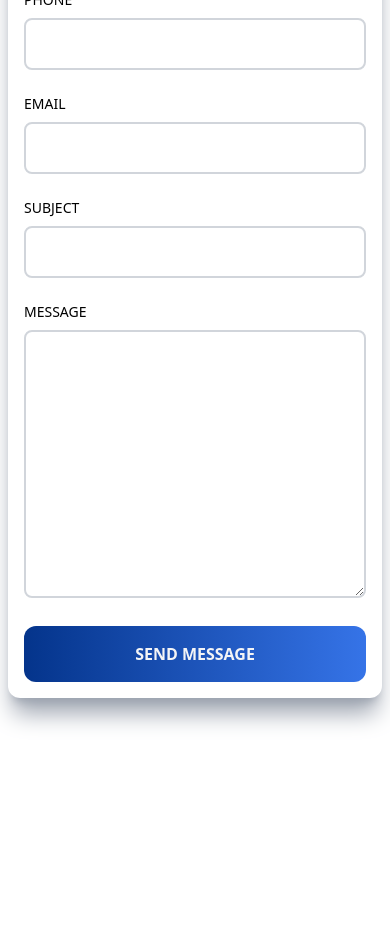
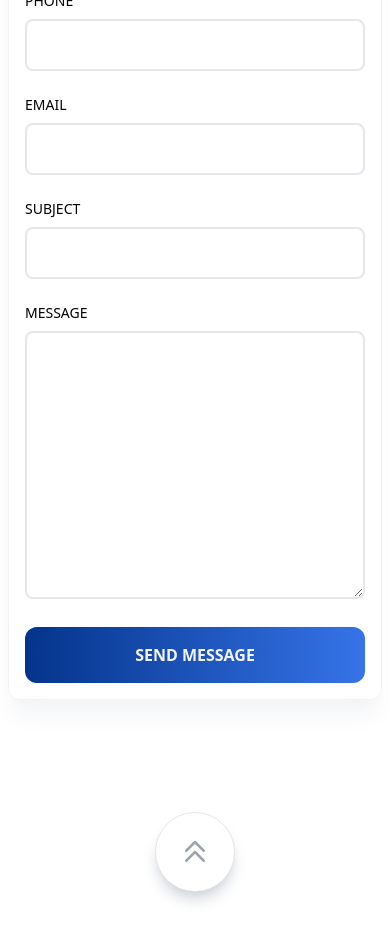
Before and after one commit to dopecello/next-portfolio, a Next.js app: page / in a window 390 px wide. Shown: the part 5700-6640 px from the top of the page. Before the commit the page ends 6462 px from the top, so only its background shows below. Built offline with nearby package versions, Linux system fonts and the light colour scheme.

Commit message:
fianl touch on Contact component styling

```diff
--- a/components/Contact.jsx
+++ b/components/Contact.jsx
@@ -3,6 +3,8 @@ import Image from 'next/image'
 import { FaLinkedinIn, FaGithub } from 'react-icons/fa'
 import { AiOutlineMail } from 'react-icons/ai'
 import { BsFillPersonLinesFill } from 'react-icons/bs'
+import { HiOutlineChevronDoubleUp } from 'react-icons/hi'
+import Link from 'next/link'
 
 const Contact = () => {
     return (
@@ -28,16 +30,16 @@ const Contact = () => {
                                 <p className='pt-4'>I am available for full-time positions worldwide.</p> <p>Contact me and let&apos;s get started.</p>
                                 <p className='uppercase pt-8'>Connect with me</p>
                                 <div className='flex items-center justify-between py-4'>
-                                    <div className='rounded-full shadow-lg shadow-gray-300 p-6 cursor-pointer hover:scale-105 ease-in duration-300 border border-black/5'>
+                                    <div className='rounded-full shadow-lg shadow-gray-300 p-6 cursor-pointer hover:scale-105 ease-in duration-300 border border-black/10'>
                                         <FaLinkedinIn />
                                     </div>
-                                    <div className='rounded-full shadow-lg shadow-gray-300 p-6 cursor-pointer hover:scale-105 ease-in duration-300 border border-black/5'>
+                                    <div className='rounded-full shadow-lg shadow-gray-300 p-6 cursor-pointer hover:scale-105 ease-in duration-300 border border-black/10'>
                                         <FaGithub />
                                     </div>
-                                    <div className='rounded-full shadow-lg shadow-gray-300 p-6 cursor-pointer hover:scale-105 ease-in duration-300 border border-black/5'>
+                                    <div className='rounded-full shadow-lg shadow-gray-300 p-6 cursor-pointer hover:scale-105 ease-in duration-300 border border-black/10'>
                                         <AiOutlineMail />
                                     </div>
-                                    <div className='rounded-full shadow-lg shadow-gray-300 p-6 cursor-pointer hover:scale-105 ease-in duration-300 border border-black/5'>
+                                    <div className='rounded-full shadow-lg shadow-gray-300 p-6 cursor-pointer hover:scale-105 ease-in duration-300 border border-black/10'>
                                         <BsFillPersonLinesFill />
                                     </div>
                                 </div>
@@ -45,37 +47,41 @@ const Contact = () => {
                         </div>
                     </div>
                     {/* right-side */}
-                    <div className='col-span-3 w-full h-auto shadow-xl shadow-gray-400 rounded-xl lg:p-4'>
+                    <div className='col-span-3 w-full h-auto shadow-xl shadow-gray-100 rounded-xl lg:p-4 border border-black/5'>
                         <div className='p-4'>
                             <form>
                                 <div className='grid md:grid-cols-2 gap-4 w-full py-2'>
                                     <div className='flex flex-col'>
                                         <label className='uppercase text-sm py-2'>Name</label>
-                                        <input className='border-2 rounded-lg p-3 flex border-gray-300' type="text" />
+                                        <input className='border-2 rounded-lg p-3 flex border-gray-200' type="text" />
                                     </div>
                                     <div className='flex flex-col'>
                                         <label className='uppercase text-sm py-2'>Phone</label>
-                                        <input className='border-2 rounded-lg p-3 flex border-gray-300' type="text" />
+                                        <input className='border-2 rounded-lg p-3 flex border-gray-200' type="text" />
                                     </div>
                                 </div>
                                 <div className='flex flex-col py-2'>
                                     <label className='uppercase text-sm py-2'>Email</label>
-                                    <input className='border-2 rounded-lg p-3 flex border-gray-300' type="email" />
+                                    <input className='border-2 rounded-lg p-3 flex border-gray-200' type="email" />
                                 </div>
                                 <div className='flex flex-col py-2'>
                                     <label className='uppercase text-sm py-2'>Subject</label>
-                                    <input className='border-2 rounded-lg p-3 flex border-gray-300' type="text" />
+                                    <input className='border-2 rounded-lg p-3 flex border-gray-200' type="text" />
                                 </div>
                                 <div className='flex flex-col py-2'>
                                     <label className='uppercase text-sm py-2'>Message</label>
-                                    <textarea className='border-2 rounded-lg p-3 border-gray-300' rows='10'></textarea>
+                                    <textarea className='border-2 rounded-lg p-3 border-gray-200' rows='10'></textarea>
                                 </div>
                                 <button className='w-full p-4 mt-5 text-gray-100'>Send Message</button>
                             </form>
-
-
                         </div>
                     </div>
+                </div>
+            </div>
+            <div className='flex justify-center py-12'>
+                <Link href='/' />
+                <div className='rounded-full shadow-lg shadow-gray-300 p-6 cursor-pointer hover:scale-105 ease-in duration-300 border border-black/10'>
+                    <HiOutlineChevronDoubleUp size={30} className='text-gray-400' />
                 </div>
             </div>
         </div>
```
